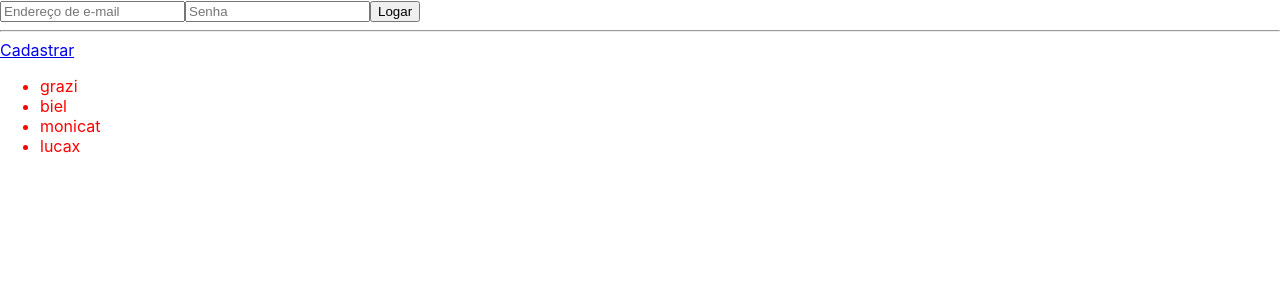
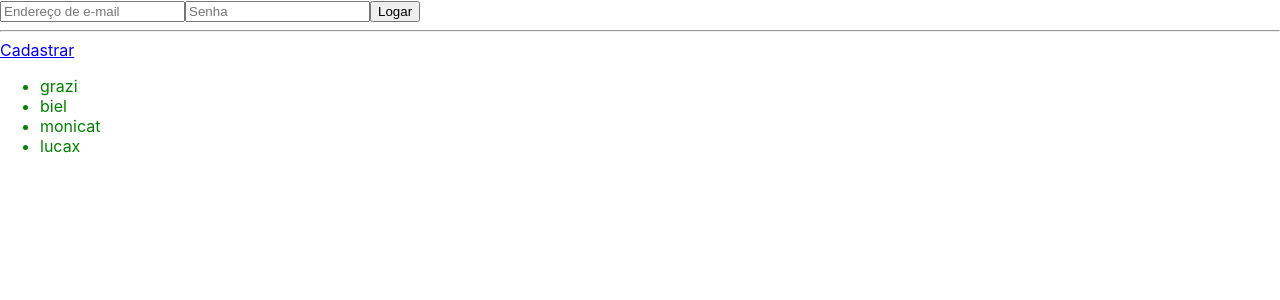
Before and after one commit to lsmar/IronHack_WEBDEV_Final_Front, a React (Create React App) app: page / in a window 1280 px wide. Shown: the top 300 px of the page. Built offline with nearby package versions, Linux system fonts and the light colour scheme.

Commit message:
component-style-biel

```diff
--- a/src/App.js
+++ b/src/App.js
@@ -24,7 +24,7 @@ class App extends Component {
 
     <div className="App">
       <Routes />
-      <StudentsList isChecked={false} students={this.state.obj}/>
+      <StudentsList isChecked={true} students={this.state.obj}/>
     </div>
 
     );
```
